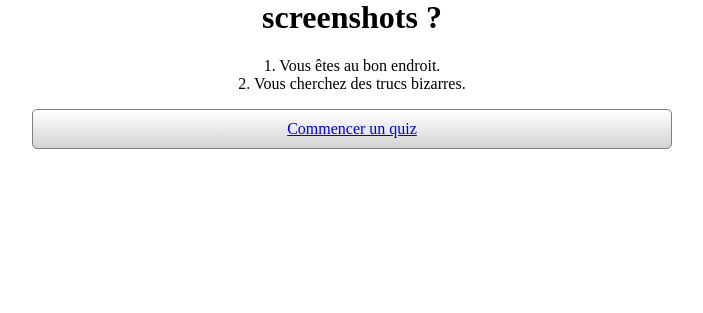
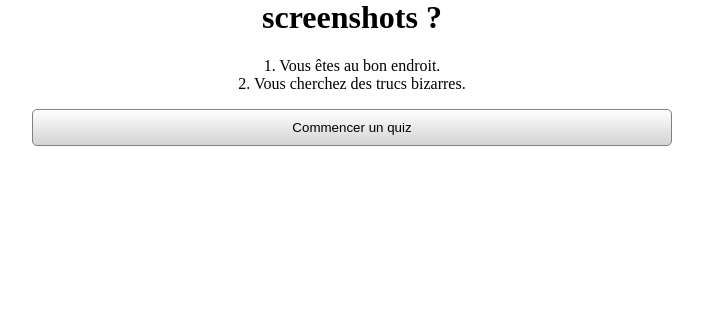
Before and after one commit to SentorBis/screentest, a PHP site: page / in a window 1280 px wide. Shown: the part 282-595 px from the top of the page, without its empty margins (288-991 px from the left). Run offline with PHP 8.4, Linux system fonts and the light colour scheme.

Commit message:
Made the home page button an actual clickable button.

```diff
--- a/index.html
+++ b/index.html
@@ -20,7 +20,9 @@
 	    <h1>Vous voulez des quiz qui vous font tenter de deviner d'où proviennent des screenshots tirés aléatoirement d'une base de données à laquelle les utilisateurs peuvent ajouter leurs propres screenshots ?</h1>
 	    <p>1. Vous êtes au bon endroit.<br>
 	    2. Vous cherchez des trucs bizarres.</p>
-	    <p class="answer"><a href="quiz.html">Commencer un quiz</a></p>
+		<form action="quiz.html">
+			<input type="submit" value="Commencer un quiz" class="home" />
+		</form>
 	  </center>
 
 	  <footer>
--- a/myStyle.css
+++ b/myStyle.css
@@ -21,13 +21,14 @@ header {
 }
 
 
-p.answer {
+input.home {
 	text-align: center;
 	border: grey solid 1px;
 	border-radius: 5px;
 	margin-right: 25%;
     margin-left: 25%;
 	padding: 10px;
+	width: 50%;
 
 	background: white; /* For browsers that do not support gradients */
     background: -webkit-linear-gradient(white, lightgrey); /* For Safari 5.1 to 6.0 */
@@ -35,6 +36,7 @@ p.answer {
     background: -moz-linear-gradient(white, lightgrey); /* For Firefox 3.6 to 15 */
     background: linear-gradient(white, lightgrey); /* Standard syntax */
 }
+
 footer {
    position: absolute;
    left: 0;
```
